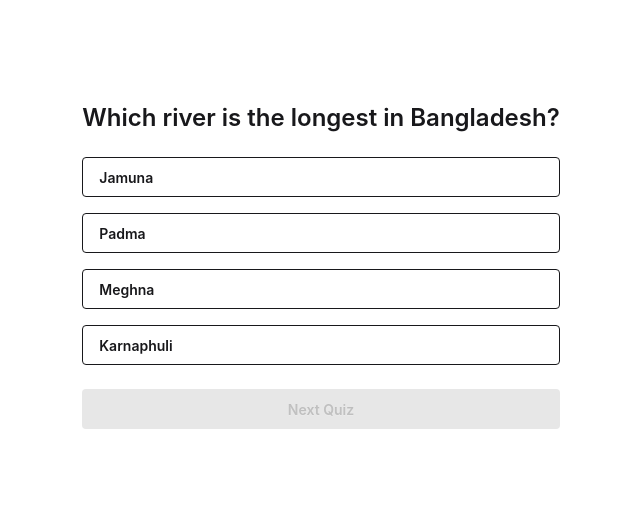
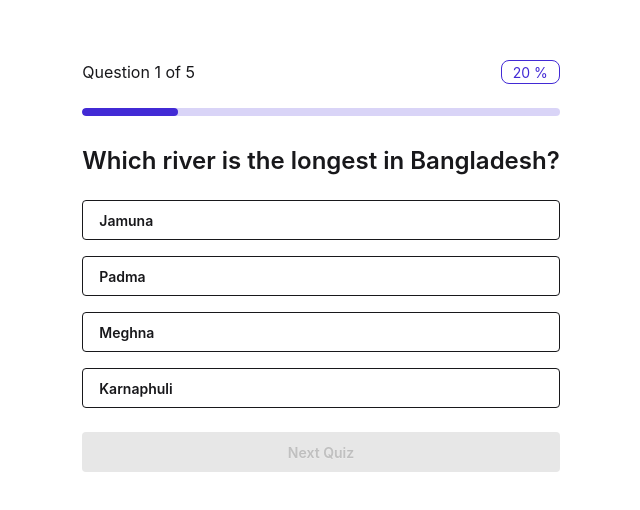
Before and after one commit to tanvir-wd22/quiz-web-app, a React (Vite) app: page / in a window 1280 px wide. Shown: the part 134-644 px from the top of the page, without its empty margins (319-959 px from the left). Built offline with nearby package versions, Linux system fonts and the light colour scheme.

Commit message:
alhamdulliah progress bar functionality implementation done

```diff
--- a/src/App.jsx
+++ b/src/App.jsx
@@ -26,6 +26,20 @@ function App() {
     <>
       <section className="min-h-screen flex justify-center items-center">
         <div className="space-y-6">
+          {/* progress */}
+          <div className="flex justify-between">
+            <span>
+              Question {currentIndex + 1} of {sampleData.length}
+            </span>
+            <span className="badge badge-outline badge-primary">
+              {((currentIndex + 1) / sampleData.length) * 100} %
+            </span>
+          </div>
+          <progress
+            className="progress progress-primary w-full"
+            value={currentIndex + 1}
+            max={sampleData.length}
+          ></progress>
           {/* title */}
           <h1 className="text-2xl font-semibold leading-tight">
             {currentQuestion.title}
```
